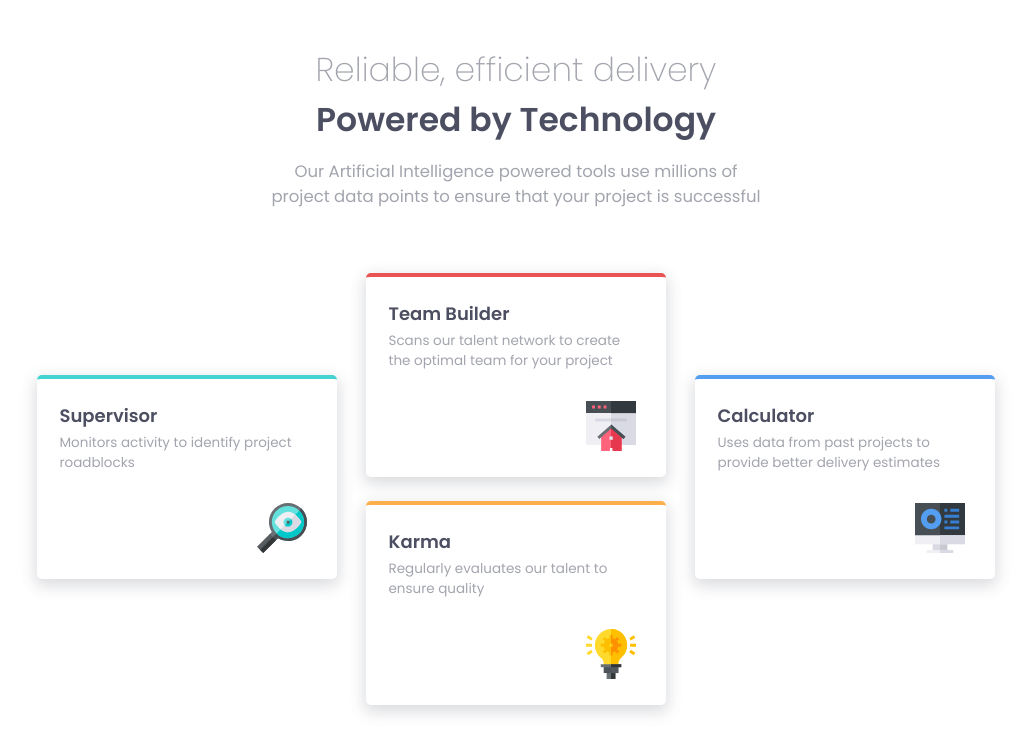
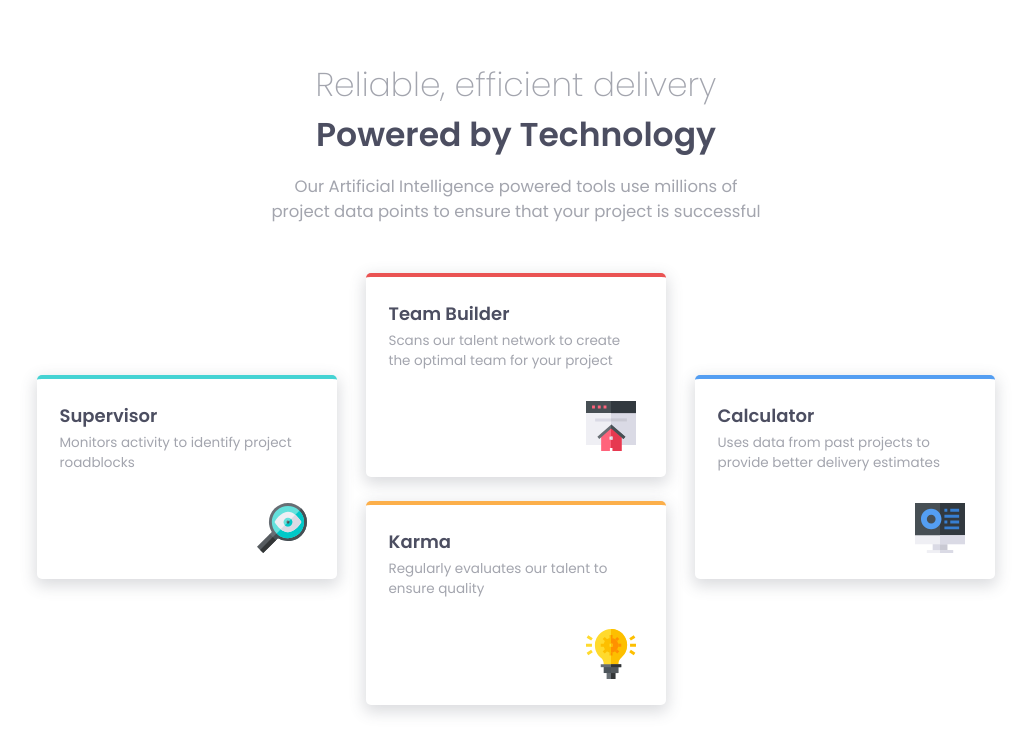
Before and after one commit to juanlistello/four-card-feature-section-master, a plain HTML site: page index.html in a window 1280 px wide. Shown: the whole page, without its empty margins (124-1155 px from the left). Drawn offline with Linux system fonts and the light colour scheme.

Commit message:
fixed height

```diff
--- a/index.html
+++ b/index.html
@@ -11,6 +11,7 @@
 
 </head>
 <body>
+  <div class="container-l">
   <header class="header container">
     <h1>Reliable, efficient delivery</h1>
     <h2>Powered by Technology</h2>
@@ -39,5 +40,6 @@
       <img src="./images/icon-calculator.svg" alt="">
     </div>
   </main>
+</div>
 </body>
 </html>
--- a/style.css
+++ b/style.css
@@ -16,13 +16,19 @@ body, html, h1, h2, h3, h4, p {
     font-family: 'Poppins', sans-serif;
     font-size: 15px;
 }
+.container-l {
+
+    height: 100%;
+    width: 100%;
+    padding-top: 4rem;
+}
 /* header */
+
 .container {
     max-width: 500px;
     margin: 0 auto;
-    margin-top: 5rem;
     text-align: center;
-    padding: 1rem 2rem;
+    padding: 0 2rem;
 }
 .header h1 {
     font-weight: 300;
@@ -96,6 +102,13 @@ body, html, h1, h2, h3, h4, p {
 }
 /* tablets */
 @media (min-width: 660px) {
+    .container-l {
+
+        height: 100vh;
+        width: 100%;
+        padding: 0;
+    }
+
     .main {
         max-width: 672px;
          margin: 0 auto;
@@ -103,18 +116,21 @@ body, html, h1, h2, h3, h4, p {
     .header h1, .header h2 {
         font-size: 2.2rem;
     }
+    .header {
+        padding-top: 4rem;
+    }
     .header p {
         margin-top: 0.9rem;
 
         font-size: 1.1rem;
     }
-    .header {
-        margin-top: 2rem;
-    }
+
     .main {
         margin-top: 1.5rem;
     }
-
+    .header {
+        padding-top: 4rem;
+    }
 
         }
 
@@ -124,6 +140,12 @@ body, html, h1, h2, h3, h4, p {
     .main {
         margin: 0 auto;
         max-width: 987px;
+    }
+    .container-l {
+
+        height: 100vh;
+        width: 100%;
+        padding: 0;
     }
     .box4 {
         order: 3;
@@ -135,6 +157,7 @@ body, html, h1, h2, h3, h4, p {
     .box1, .box4 {
         transform: translateY(50%);
     }
+
     .header h1, .header h2 {
         font-size: 2.2rem;
     }
@@ -143,9 +166,7 @@ body, html, h1, h2, h3, h4, p {
 
         font-size: 1.1rem;
     }
-    .header {
-        margin-top: 2rem;
-    }
+
     .main {
         margin-top: 1.5rem;
     }
```
